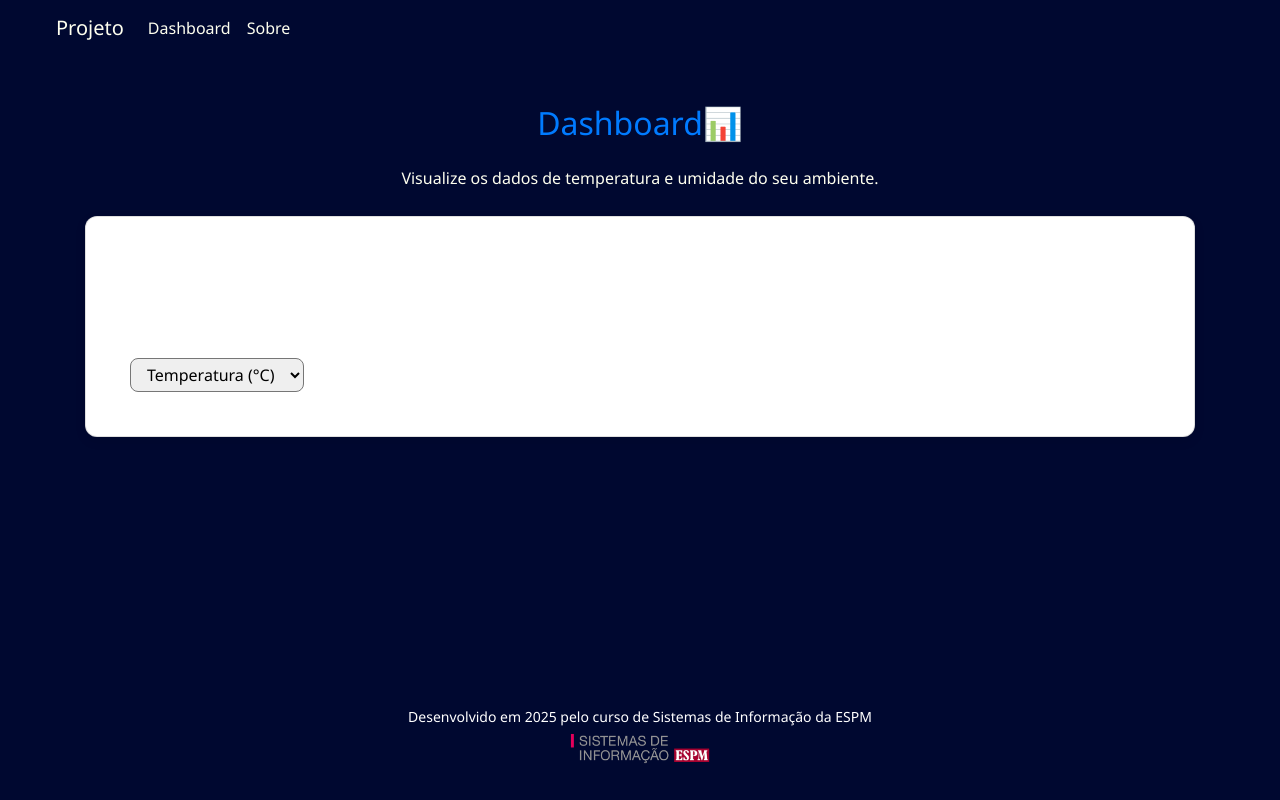
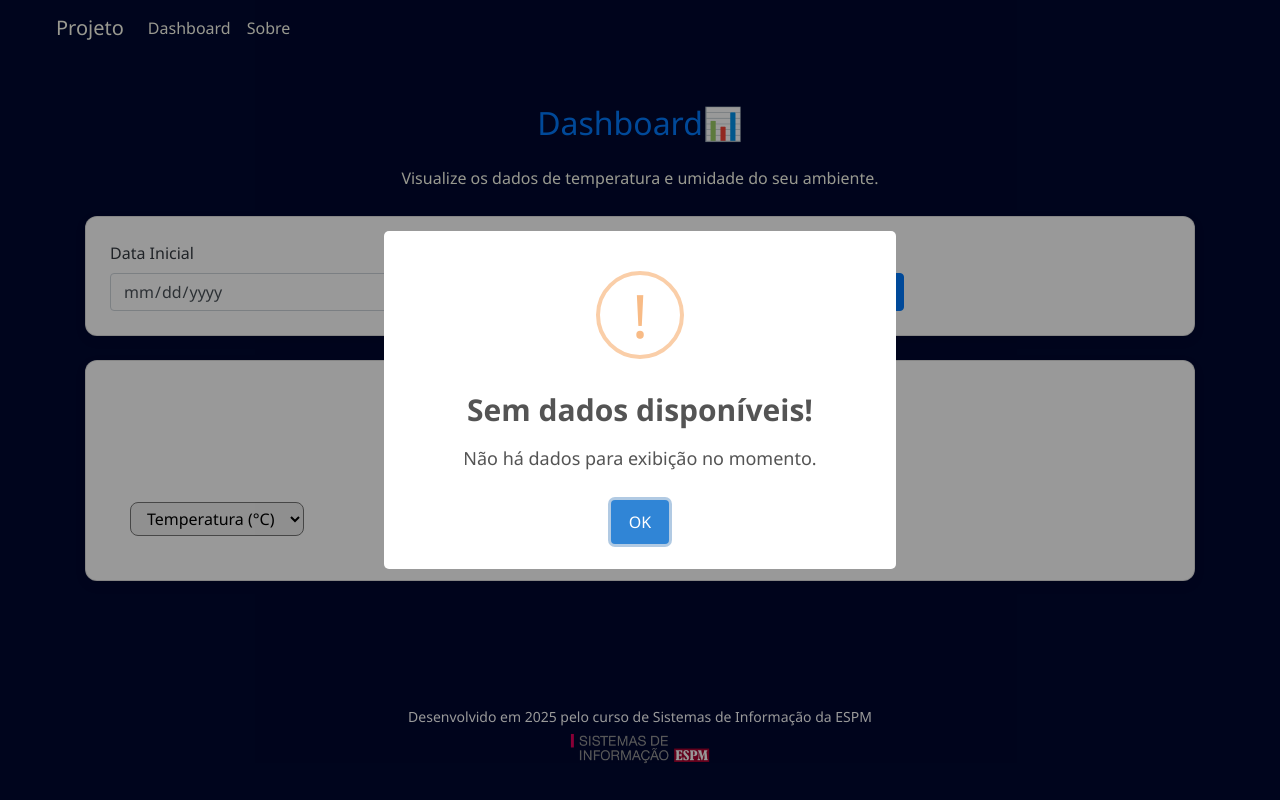
Before and after one commit to tech-espm/inter-4sem-2025-volumetria-de-presenca, a Flask app: page /dashboard in a window 1280 px wide. Run offline with Flask 2, Linux system fonts and the light colour scheme; data that the repository does not hold is empty; parts of the project's set-up code (start-up, migrations or seed data) failed here and were passed over; some libraries are stand-ins or nearby versions.

Commit message:
Commit do filtro de datas do dashboard

```diff
--- a/app.py
+++ b/app.py
@@ -25,23 +25,35 @@ def dashboard():
 
 @app.get('/dados/temperatura')
 def dados_temp():
+    data_inicial = request.args.get('data_inicial')
+    data_final = request.args.get('data_final')
+
+    if not data_inicial or not data_final:
+        return jsonify([])
+
     with Session(engine) as sessao, sessao.begin():
         result = sessao.execute(text("""
-            SELECT data, temperatura, umidade
+            SELECT
+                DATE_FORMAT(data, '%Y-%m-%d %H:00:00') AS hora,
+                AVG(temperatura) AS temperatura,
+                AVG(umidade) AS umidade
             FROM temperatura
-            WHERE (HOUR(data) * 60 + MINUTE(data)) % 90 = 0
-            ORDER BY data DESC
-            LIMIT 100
-        """))
+            WHERE data BETWEEN :inicio AND :fim
+            GROUP BY hora
+            ORDER BY hora
+        """), {"inicio": data_inicial, "fim": data_final + " 23:59:59"})
+
         dados = result.fetchall()
         dados = [
             {
-                "data": row["data"].strftime("%d/%m %H:%M"),
-                "temperatura": row["temperatura"],
-                "umidade": row["umidade"]
+                "data": row["hora"],
+                "temperatura": round(row["temperatura"], 2),
+                "umidade": round(row["umidade"], 2)
             } for row in dados
         ]
+
     return jsonify(dados)
+
 
 
 @app.route("/obterDados")
--- a/templates/index/dashboard.html
+++ b/templates/index/dashboard.html
@@ -1,12 +1,8 @@
-
 {% extends 'layout.html' %}
 
 {% block body %}
 
 <style>
-
-
-
     canvas {
         background-color: white !important;
         border-radius: 12px;
@@ -27,13 +23,28 @@
     .card-title {
         font-weight: 600;
     }
-
 </style>
 
 <div class="container py-5">
 
     <h2 class="text-center mb-4 text-primary">Dashboard📊</h2>
     <p class="text-center mb-4">Visualize os dados de temperatura e umidade do seu ambiente.</p>
+    <div class="card p-4 mb-4">
+        <div class="row g-3 align-items-end">
+            <div class="col-md-4">
+                <label for="dataInicial" class="form-label text-dark">Data Inicial</label>
+                <input type="date" id="dataInicial" class="form-control" value="{{ hoje }}">
+            </div>
+            <div class="col-md-4">
+                <label for="dataFinal" class="form-label text-dark">Data Final</label>
+                <input type="date" id="dataFinal" class="form-control" value="{{ hoje }}">
+            </div>
+            <div class="col-md-4">
+                <button id="btnFiltrar" class="btn btn-primary">Listar</button>
+            </div>
+        </div>
+    </div>
+
 
 
     <!-- Gráfico -->
@@ -71,11 +82,82 @@
     };
 
     function criarGrafico(tipo) {
+        const dataInicial = document.getElementById('dataInicial').value;
+        const dataFinal = document.getElementById('dataFinal').value;
+
+        fetch(`/dados/temperatura?data_inicial=${dataInicial}&data_final=${dataFinal}`)
+            .then(res => res.json())
+            .then(dados => {
+                if (!dados.length) {
+                    alert("⚠️ Sem dados disponíveis para exibição!");
+                    if (chartSensor) chartSensor.destroy();
+                    return;
+                }
+
+                const labels = dados.map(d => d.data);
+                const valores = dados.map(d => d[tipo]);
+
+                const configCores = {
+                    temperatura: {
+                        cor: 'rgba(255, 99, 132, 1)',
+                        fundo: 'rgba(255, 99, 132, 0.3)',
+                        label: 'Temperatura (°C)'
+                    },
+                    umidade: {
+                        cor: 'rgba(54, 162, 235, 1)',
+                        fundo: 'rgba(54, 162, 235, 0.3)',
+                        label: 'Umidade (%)'
+                    }
+                };
+
+                const { cor, fundo, label } = configCores[tipo];
+
+
+                if (chartSensor) chartSensor.destroy();
+
+                const ctx = document.getElementById('graficoSensor').getContext('2d');
+                chartSensor = new Chart(ctx, {
+                    type: 'line',
+                    data: {
+                        labels: labels,
+                        datasets: [{
+                            label: label,
+                            data: valores,
+                            borderColor: cor,
+                            backgroundColor: fundo,
+                            tension: 0.4,
+                            fill: true
+                        }]
+
+                    },
+                    options: {
+                        responsive: true,
+                        scales: {
+                            y: {
+                                beginAtZero: true
+                            }
+                        }
+                    }
+                });
+            });
+    }
+
+    document.getElementById("btnFiltrar").addEventListener("click", function () {
+        const tipo = document.getElementById("seletor").value;
+        criarGrafico(tipo);
+    });
+
+
     fetch('/dados/temperatura')
         .then(res => res.json())
         .then(dados => {
             if (!dados || dados.length === 0) {
-                    alert("⚠️ Sem dados disponíveis para exibição!");
+                Swal.fire({
+                    icon: 'warning',
+                    title: 'Sem dados disponíveis!',
+                    text: 'Não há dados para exibição no momento.',
+                    confirmButtonColor: '#3085d6'
+                });
                 if (chartSensor) chartSensor.destroy();
                 return;
             }
@@ -147,7 +229,7 @@
             console.error("Erro ao carregar dados:", error);
             alert("Erro ao carregar dados do gráfico.");
         });
-    }
+
 
     // Inicializa com temperatura
     criarGrafico("temperatura");
```
Lines whose indentation alone changed are shown as unchanged.
